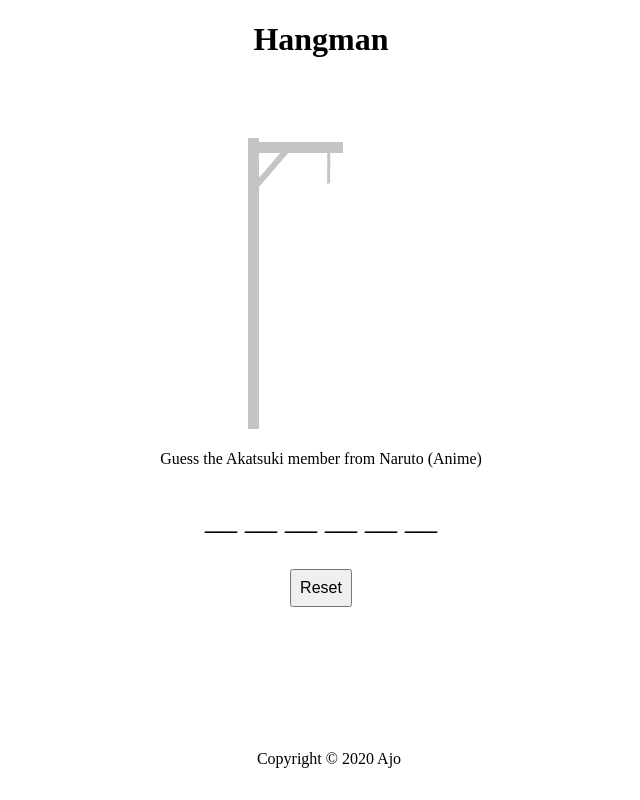
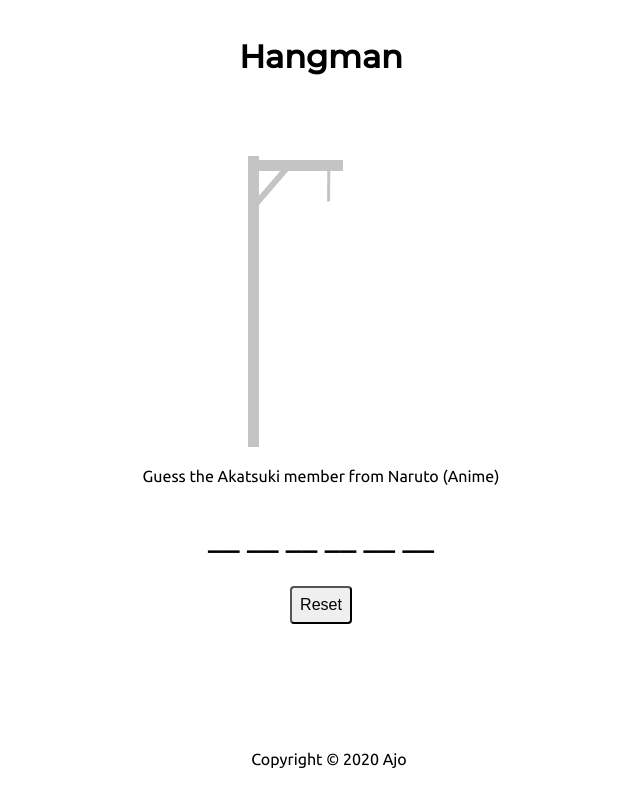
Before and after one commit to jo-0/hangman, a plain HTML site: page index.html in a window 1280 px wide. Shown: the whole page, without its empty margins (319-959 px from the left). Drawn offline with Linux system fonts and the light colour scheme.

Commit message:
Add font families

```diff
--- a/index.html
+++ b/index.html
@@ -8,6 +8,11 @@
 
 		<!-- Stylesheet -->
 		<link rel="stylesheet" href="style.css">
+
+		<!-- Fonts -->
+		<link
+		href="https://fonts.googleapis.com/css2?family=Montserrat:wght@500&family=Ubuntu&display=swap"
+  rel="stylesheet">
 	</head>
 
 	<!-- Body -->
--- a/style.css
+++ b/style.css
@@ -1,9 +1,11 @@
 body {
 	text-align: center;
+	font-family: 'Ubuntu', sans-serif;
 }
 
 #reset-button {
 	padding: 8px;
+	border-radius: 4px;
 	font-size: medium;
 }
 
@@ -17,3 +19,8 @@ footer {
 	width: 100%;
 	height: 50px;
 }
+
+h1 {
+	padding-top: 16px;
+	font-family: 'Montserrat', sans-serif;
+}
```
